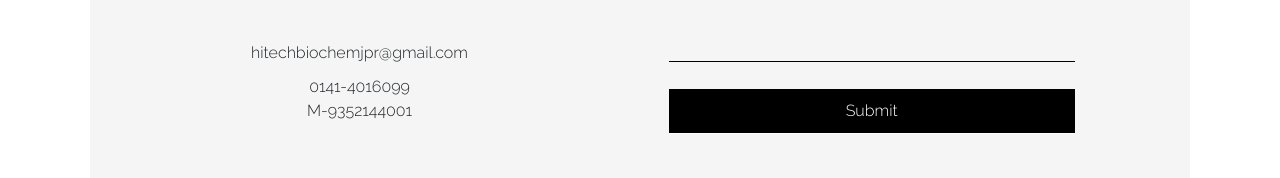
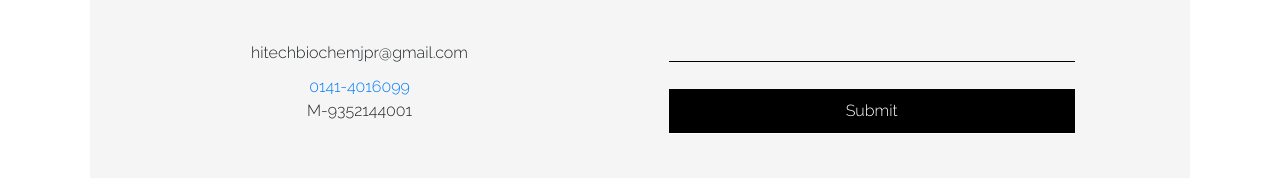
Before and after one commit to yashgupta112/rchem, a plain HTML site: page index.html in a window 1280 px wide. Shown: the part 3442-3620 px from the top of the page. Drawn offline with nearby package versions, Linux system fonts and the light colour scheme.

Commit message:
testing tel

```diff
--- a/index.html
+++ b/index.html
@@ -100,7 +100,7 @@ In fact, we are proud to say that our products touch our customers' lives in man
             <p>B-258, DEEPAK MARG </p>
               <p>JAIPUR-302004 (RAJASTHAN) INDIA</p>
               <p style="margin-top:30px;">hitechbiochemjpr@gmail.com</p>
-              <p><a href="tel:01414016099"></a>0141-4016099 <br>
+              <p><a href="tel:01414016099">0141-4016099</a> <br>
               M-9352144001</p>
             </div>
           <div class="con-box" style="padding-left:0;">
```
